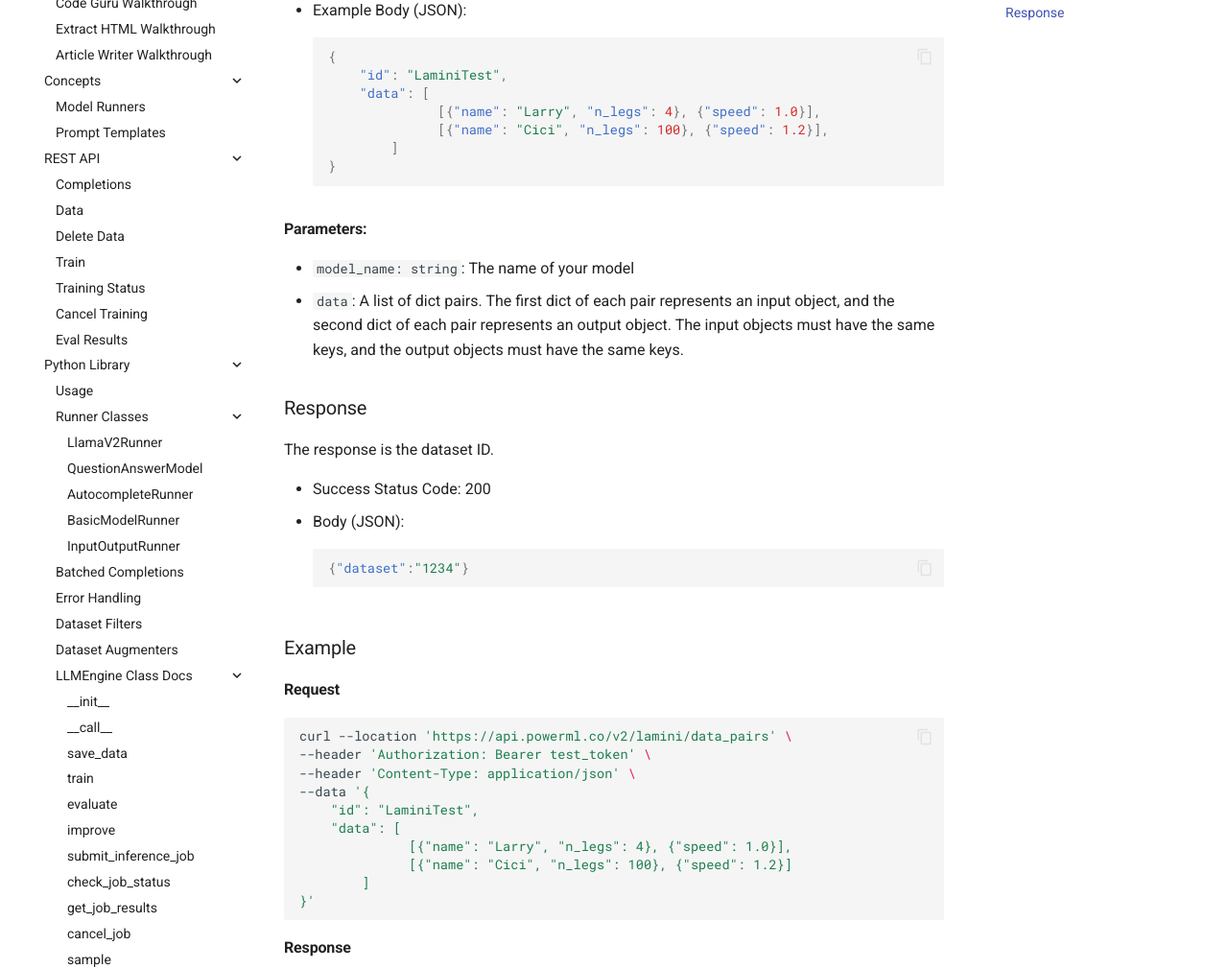
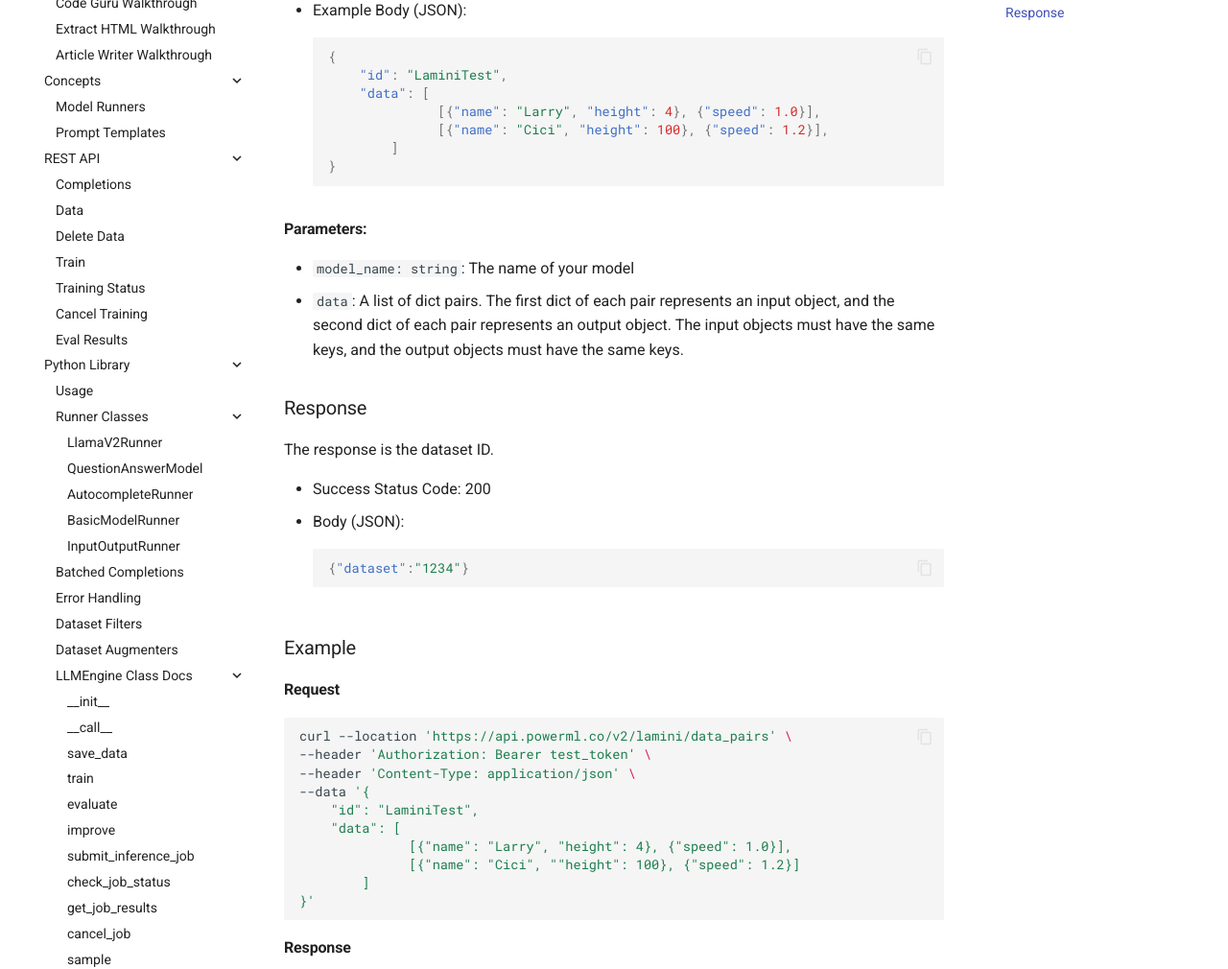
Before and after one commit to lamini-ai/lamini-ai.github.io, an MkDocs documentation site: the page built from docs/API_v2/data_pairs.md, in a window 1280 px wide and 1400 px high, scrolled down 255 px. Shown: the part 275-1285 px from the top of the window at 96% size. Built offline with MkDocs 1.6.1 and Material for MkDocs 9.7.7, drawn with Linux system fonts in a browser that asks for light colours.

````diff
--- a/docs/API_v2/data_pairs.md
+++ b/docs/API_v2/data_pairs.md
@@ -15,8 +15,8 @@ If you would like to save non-paired data, please see /v2/lamini/data.
 {
     "id": "LaminiTest",
     "data": [
-              [{"name": "Larry", "n_legs": 4}, {"speed": 1.0}],
-              [{"name": "Cici", "n_legs": 100}, {"speed": 1.2}],
+              [{"name": "Larry", "height": 4}, {"speed": 1.0}],
+              [{"name": "Cici", "height": 100}, {"speed": 1.2}],
 	    ]
 }
 ```
@@ -47,8 +47,8 @@ curl --location 'https://api.powerml.co/v2/lamini/data_pairs' \
 --data '{
     "id": "LaminiTest",
     "data": [
-              [{"name": "Larry", "n_legs": 4}, {"speed": 1.0}],
-              [{"name": "Cici", "n_legs": 100}, {"speed": 1.2}]
+              [{"name": "Larry", "height": 4}, {"speed": 1.0}],
+              [{"name": "Cici", ""height": 100}, {"speed": 1.2}]
 	    ]
 }'
 ```
````
Also changed, not shown: docs/API_v2/data.md (+2 -2 lines).
